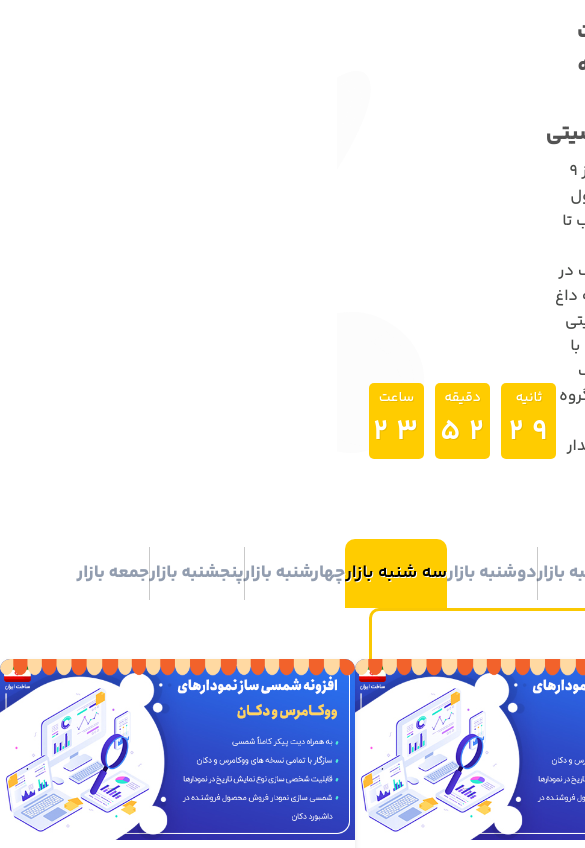
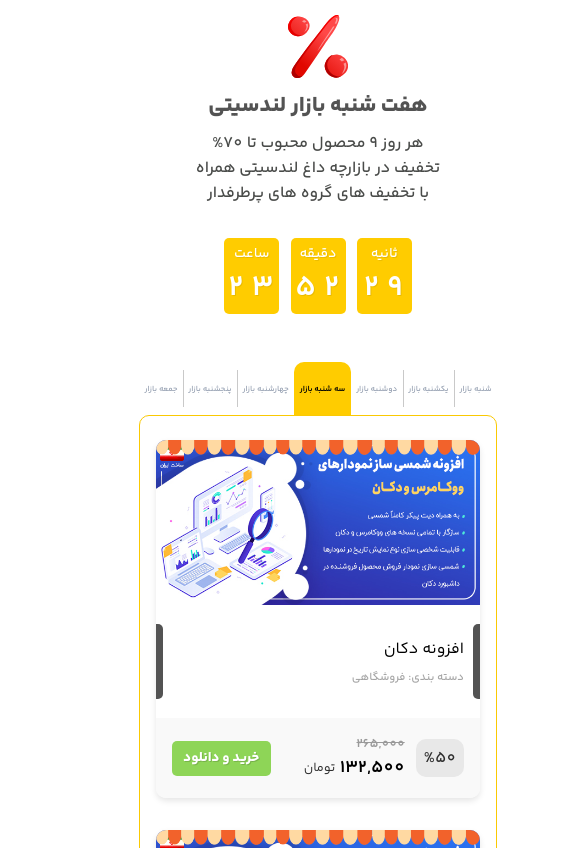
Before and after one commit to DedPip/zhaket-landing-clone, a plain HTML site: page index.html in a window 390 px wide. Shown: the part 1600-2448 px from the top of the page, 585 px wide, since content can reach past the window. Drawn offline with Linux system fonts and the light colour scheme.

Commit message:
Make bazzar section responsive

```diff
--- a/assets/css/main.css
+++ b/assets/css/main.css
@@ -164,7 +164,7 @@ main {
     justify-content: end;
 }
 
-    .best-product-content .discount-margin {
+.best-product-content .discount-margin {
     background-color: #fc0;
     box-shadow: 0 0 30px rgb(96 96 96/10%);
     color: #fff;
@@ -444,15 +444,15 @@ main {
 /* PRODUCTS */
 
 .products-content {
-    display: grid;
-    grid-template-columns: 1fr 1fr 1fr;
-    justify-items: center;
-    justify-content: center;
+    display: flex;
+    flex-wrap: wrap;
+    justify-content: space-around;
+    align-items: center;
     padding: 3rem 0rem 2.5rem;
     border: 3px solid #fac803;
     background-color: #fff;
     border-radius: 10px;
-    row-gap: 5rem;
+    row-gap: 2rem;
 }
 
 .product {
@@ -1016,3 +1016,63 @@ main {
         }
     }
 }
+
+/* products responsive */
+
+@media (max-width: 1140px) {
+    .bazzar-container{
+        padding: 9rem 1rem 3.125rem 1rem;
+    }
+    .standard-image-size {
+        max-width: 400px;
+    }
+}
+
+@media (max-width: 870px) {
+
+    .bazzar-content {
+        row-gap: 3rem;
+    }
+
+    .bazzar-content .bazzar-title-and-timer
+    {
+        flex-direction: column;
+        justify-content: center;
+        align-items: center;
+        row-gap: 2rem;
+    }
+
+    .bazzar-title-and-timer .title {
+        flex-direction: column;
+        align-items: center;
+    }
+
+    .title .text {
+        align-items: center;
+    }
+
+    .text p, .text span {
+        text-align: center;
+    }
+
+    .products-content {
+        padding: 1.5rem 1rem 2.5rem 1rem;
+        border: 1px solid #fac903;
+    }
+
+    .standard-image-size {
+        max-width: 500px;
+    }
+
+    .days-of-week-container a {
+        font-size: .7rem;
+        text-shadow: none;
+    }
+}
+
+@media (max-width: 495px) {
+    .days-of-week-container a {
+        font-size: .5rem;
+        font-weight: 400;
+    }
+}
```
